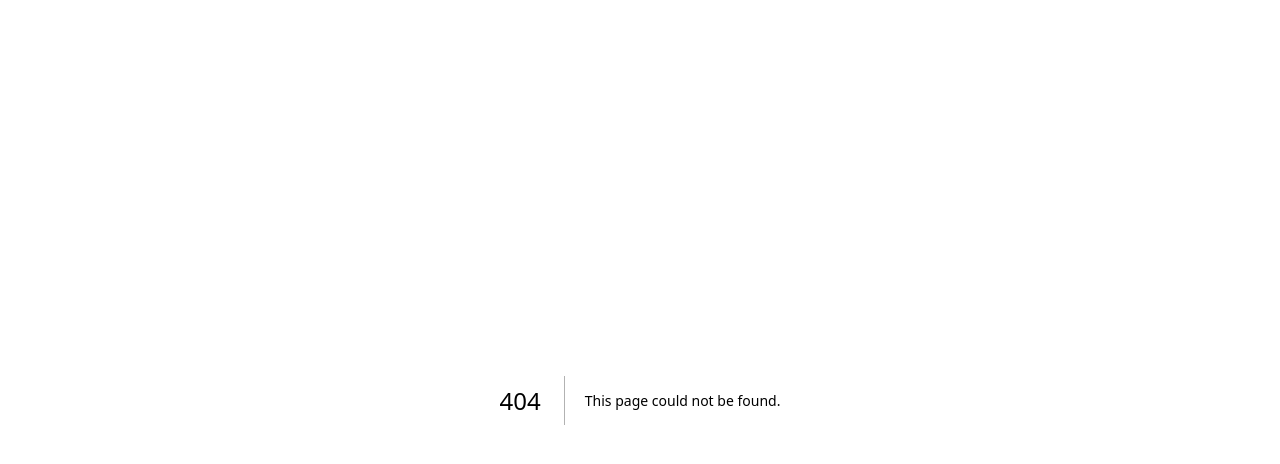
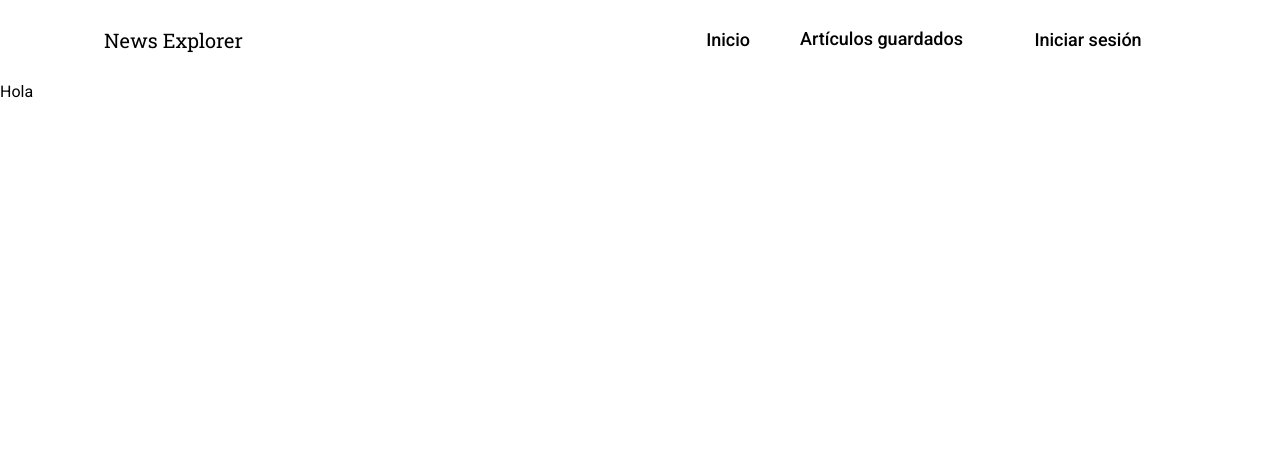
Before and after one commit to elizarrarazeligio/news_explorer_project-frontend, a Next.js app: page /articles in a window 1280 px wide. Before the commit this address had no page. Shown: the top 464 px of the page. Built offline with nearby package versions, Linux system fonts and the light colour scheme.

Commit message:
feat: added navigation between tabs and Articles component for saved articles view

```diff
--- /dev/null
+++ b/src/app/articles/page.tsx
@@ -0,0 +1,9 @@
+import Articles from "@/components/Articles";
+
+export default function SavedArticles() {
+  return (
+    <main>
+      <Articles />
+    </main>
+  );
+}
--- /dev/null
+++ b/src/components/Articles.jsx
@@ -0,0 +1,10 @@
+import Navigation from "./Navigation";
+
+export default function Articles() {
+  return (
+    <section className="articles flex flex-col h-[576px] pt-[80px]">
+      <Navigation />
+      <div>Hola</div>
+    </section>
+  );
+}
--- a/src/components/Navigation.tsx
+++ b/src/components/Navigation.tsx
@@ -8,7 +8,7 @@ export default function Navigation() {
       <span className={`navigation__title ${robotoSlab.className}`}>
         News Explorer
       </span>
-      <nav className="navigation__menu flex font-medium h-full">
+      <nav className="navigation__menu hidden md:flex font-medium h-full">
         <ul className="navigation__list flex h-full">
           <NavItem title="Inicio" link="/" />
           <NavItem title="Artículos guardados" link="/articles" />
```
